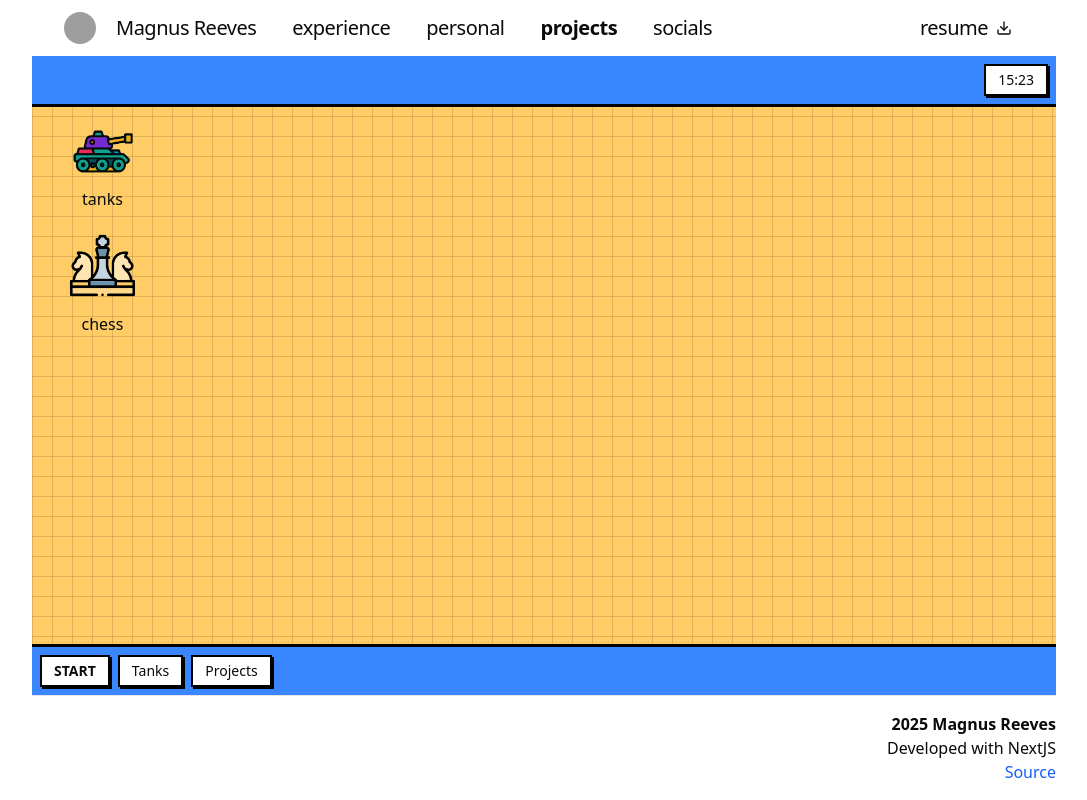
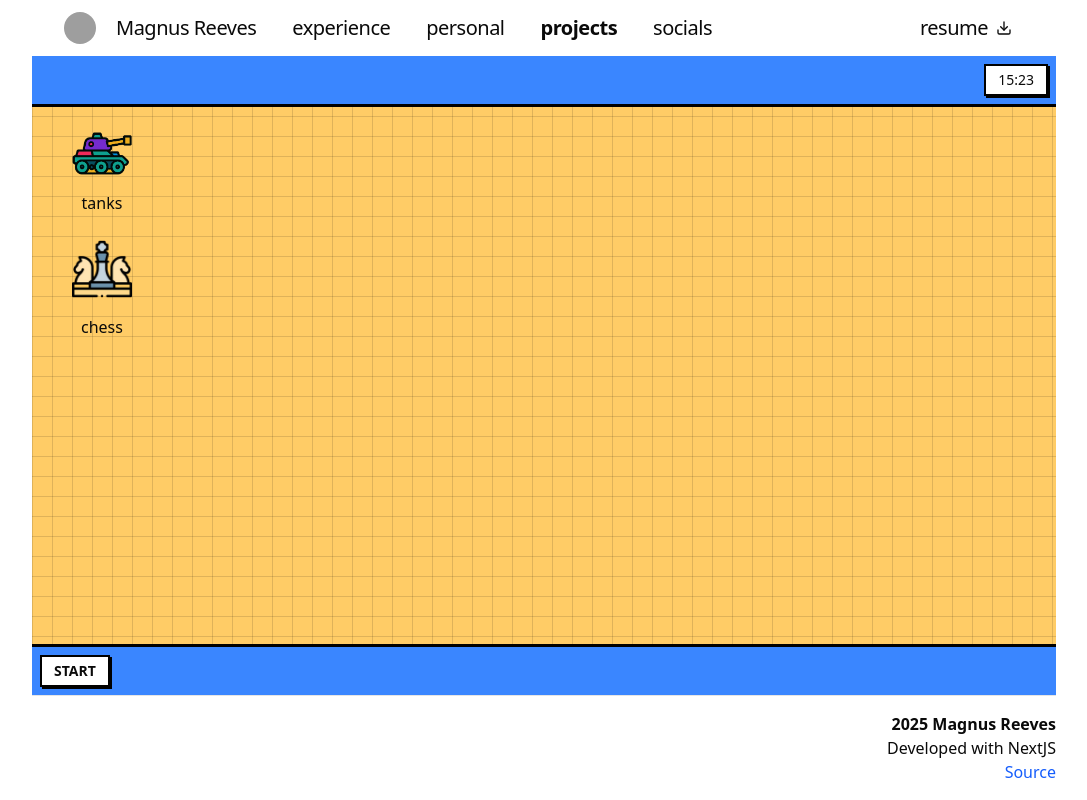
Before and after one commit to rreeves8/personal-site-v3, a Next.js app: page /projects in a window 1280 px wide. Shown: the whole page, without its empty margins (96-1183 px from the left). Built offline with nearby package versions, Linux system fonts and the light colour scheme; grey boxes are pictures that could not be loaded; what @iconify/tailwind4 would draw is missing.

Commit message:
css fixes

```diff
--- a/app/projects/(chess)/chess.tsx
+++ b/app/projects/(chess)/chess.tsx
@@ -12,7 +12,13 @@ import {
 import Image from "next/image";
 import { Chess as ChessEngine, Move, Piece } from "chess.js";
 import { minimaxC } from "./c++";
-import { Rnd } from "react-rnd";
+
+/**
+ *    I am aware of how sloppy some of these handlers are
+ *
+ *
+ *
+ */
 
 export const Pieces = {
   kw: "imgs/king-white.png",
@@ -158,8 +164,8 @@ export function Chess() {
   return (
     <section
       ref={container}
-      className="flex flex-1 h-full w-full min-h-0 min-w-0 p-2 relative">
-      <div className="grid grid-cols-8 grid-rows-8 gap-0 w-full h-full bg-white rounded">
+      className="flex flex-1 h-full relative justify-center items-center p-2">
+      <div className="grid grid-cols-8 grid-rows-8 gap-0 bg-white rounded w-full h-full">
         {board.flatMap((row, i) =>
           row.map((c, j) => (
             <Cell
@@ -271,7 +277,7 @@ function Cell({
       key={j}
       disabled={disabled}
       property={`${i},${j}`}
-      className="p-0 border-2 w-full h-full"
+      className="p-0 border-2  w-full h-full"
       style={style}
       onMouseDown={c && c.color === "w" ? onMove : undefined}>
       {c && (
--- a/app/projects/(projects)/projects.tsx
+++ b/app/projects/(projects)/projects.tsx
@@ -6,11 +6,11 @@ import { create } from "zustand";
 import { v4 } from "uuid";
 import Image from "next/image";
 import { useHover } from "@/components/hooks";
-import { useRef, useState } from "react";
+import { useEffect, useRef, useState } from "react";
 import { cn } from "@/lib/utils";
 import { Chess } from "../(chess)/chess";
 
-type Window = { type: "tanks" | "chess"; id: string; active: boolean };
+type Window = { type: "tanks" | "chess" | "info"; id: string; active: boolean };
 
 const useWindows = create<{
   windows: Array<Window>;
@@ -63,13 +63,68 @@ const widths = {
     width: 500,
     height: 500,
   },
+  info: {
+    width: 500,
+    height: 500,
+  },
 };
 
 function WindowC({ id, type, active }: Window) {
+  const mobile = document.body.clientWidth < 850;
+
   const rmW = useWindows((w) => w.removeWindow);
   const setActive = useWindows((w) => w.setActive);
 
-  return (
+  const child = (
+    <div className="flex-1 flex flex-col h-full">
+      <div
+        className={cn(
+          "window-drag-handle  flex items-center justify-between bg-[#8338EC] border-b-[3px] border-black px-2 py-1",
+          !mobile && "cursor-move"
+        )}>
+        <div className="flex gap-1">
+          <button
+            className="w-5 h-5 bg-[#EF476F] border-2 border-black shadow-[2px_2px_0_#000] flex items-center justify-center text-xs hover:brightness-110"
+            onClick={() => rmW(id)}>
+            ×
+          </button>
+        </div>
+        <span className="text-sm select-none text-white">{type}</span>
+      </div>
+      <div className="flex items-center justify-center flex-1 bg-[#FFF5E1]">
+        {type === "tanks" ? (
+          document.body.clientWidth < 1200 ? (
+            <p>Window to small</p>
+          ) : (
+            <Tanks />
+          )
+        ) : type === "chess" ? (
+          <Chess />
+        ) : (
+          <div className="flex flex-col w-full h-full p-3 gap-3 text-center ">
+            <h1 className="text-2xl">Info</h1>
+            <p>Check out some of the games I've created!</p>
+            <p>Chess is fully functional.</p>
+            <p>
+              However tanks is still being implemented, I'm working on a path
+              finding algorithm in C++.
+            </p>
+          </div>
+        )}
+      </div>
+    </div>
+  );
+
+  return mobile ? (
+    <div className="w-full h-full relative z-50 py-12">
+      <div
+        className={cn(
+          "bg-[#FFF5E1] border-[3px] border-black font-black h-full"
+        )}>
+        <div className="aspect-square">{child}</div>
+      </div>
+    </div>
+  ) : (
     <Rnd
       className={cn(
         "bg-white border-[3px] border-black shadow-[6px_6px_0_#000] font-black",
@@ -83,33 +138,30 @@ function WindowC({ id, type, active }: Window) {
       onMouseDown={() => setActive(id)}
       dragHandleClassName="window-drag-handle"
       enableResizing={false}>
-      <div className="flex flex-col h-full">
-        <div className="window-drag-handle cursor-move flex items-center justify-between bg-[#8338EC] border-b-[3px] border-black px-2 py-1">
-          <div className="flex gap-1">
-            <button
-              className="w-5 h-5 bg-[#EF476F] border-2 border-black shadow-[2px_2px_0_#000] flex items-center justify-center text-xs hover:brightness-110"
-              onClick={() => rmW(id)}>
-              ×
-            </button>
-          </div>
-          <span className="text-sm select-none text-white">{type}</span>
-        </div>
-        <div className="flex-1 bg-[#FFF5E1]">
-          {type === "tanks" ? <Tanks /> : <Chess />}
-        </div>
-      </div>
+      {child}
     </Rnd>
   );
 }
 
-function TopBar() {
-  const [t] = useState(() => {
+function getT() {
   const m = new Date().getMinutes();
 
   if (m.toString().length == 1) {
     return `0${m}`;
   }
   return m;
+}
+
+function TopBar() {
+  const [t, setT] = useState(getT());
+
+  useEffect(() => {
+    //every 2 seconds instead of finding the minute
+    const id = setInterval(() => {
+      setT(getT());
+    }, 2000);
+
+    return () => clearInterval(id);
   });
 
   return (
@@ -127,21 +179,30 @@ function TopBar() {
 }
 
 function BottomBar() {
+  const add = useWindows((w) => w.addWindow);
+
   return (
     <div className="absolute bottom-0 w-full z-30 bg-[#3A86FF] border-t-[3px] border-black flex justify-between p-2">
       <div className="flex items-center gap-2">
-        <button className="h-8 px-3 bg-white border-2 border-black shadow-[2px_2px_0_#000] font-black text-sm hover:brightness-110">
+        <button
+          className="h-8 px-3 bg-white border-2 border-black shadow-[2px_2px_0_#000] font-black text-sm hover:brightness-110"
+          onClick={() => add("info")}>
           START
         </button>
-        <div className="h-8 px-3 bg-white border-2 border-black shadow-[2px_2px_0_#000] text-sm flex items-center">
-          Tanks
-        </div>
-        <div className="h-8 px-3 bg-white border-2 border-black shadow-[2px_2px_0_#000] text-sm flex items-center">
-          Projects
-        </div>
       </div>
     </div>
   );
+}
+
+function getItemSize() {
+  const sm = document.body.clientWidth < 450;
+
+  return sm
+    ? { width: 55, height: 55 }
+    : {
+        width: 60,
+        height: 60,
+      };
 }
 
 function Item({ type }: { type: Window["type"] }) {
@@ -157,14 +218,14 @@ function Item({ type }: { type: Window["type"] }) {
       <div
         onClick={() => add(type)}
         className={cn(
-          "px-2 py-2 border-2 rounded-sm border-transparent",
-          hovering && "border-4 border-black"
+          "px-2 py-2 border-4 rounded-sm border-transparent",
+          hovering && " border-black"
         )}>
-        {type === "tanks" ? (
-          <Image alt="" src="/tank_icon.png" width={60} height={60} />
-        ) : (
-          <Image alt="" src="/chess_icon.png" width={65} height={65} />
-        )}
+        <Image
+          alt=""
+          src={type === "tanks" ? "/tank_icon.png" : "/chess_icon.png"}
+          {...getItemSize()}
+        />
       </div>
       <span
         className={cn(
@@ -183,9 +244,11 @@ export default function Projects() {
   return (
     <div className="relative h-full bg-[#ffcc66] overflow-hidden">
       <TopBar />
-      <div className="absolute left-0 z-10 flex flex-col gap-3 m-5 mt-16">
+      <div className="absolute left-0 z-10  m-5 mt-16">
+        <div className="flex flex-col gap-3">
           <Item type="tanks" />
           <Item type="chess" />
+        </div>
       </div>
       <BottomBar />
       <div className="absolute inset-0 z-0 bg-[linear-gradient(#00000020_1px,transparent_1px),linear-gradient(90deg,#00000020_1px,transparent_1px)] bg-[length:20px_20px]" />
--- a/app/projects/page.tsx
+++ b/app/projects/page.tsx
@@ -14,7 +14,7 @@ const Projects = dynamic(() => import("./(projects)/projects"), {
 
 export default function Page() {
   return (
-    <div className="w-4/5 mx-auto flex flex-col flex-1">
+    <div className="w-11/12 sm:w-4/5 mx-auto flex flex-col flex-1">
       <Projects />
     </div>
   );
```
Lines whose indentation alone changed are shown as unchanged.
